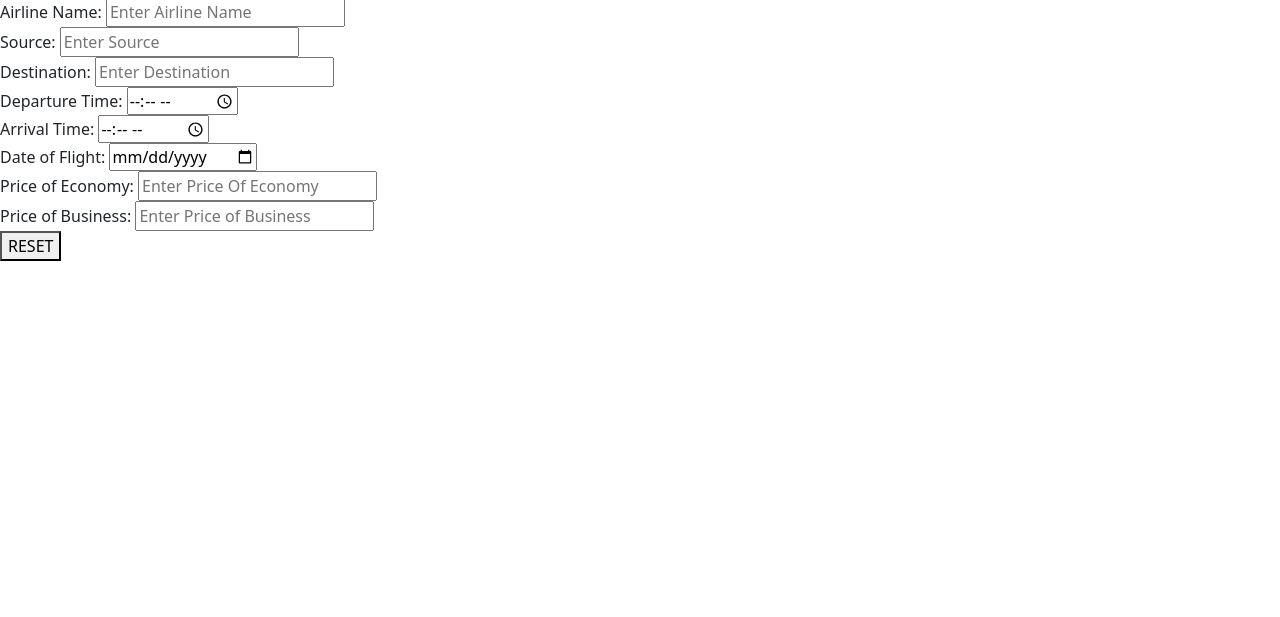
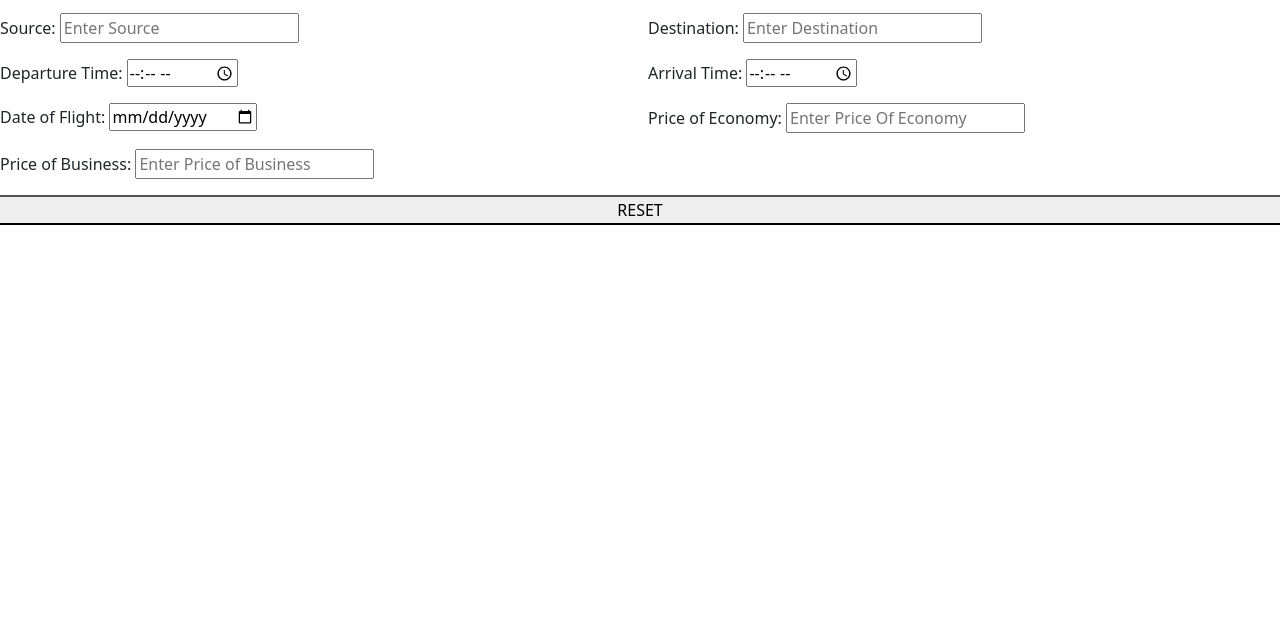
Before and after one commit to Sreya-Ops/c2512, a plain HTML site: page Phase1/HTML/Airlines/Airlines-edit.html in a window 1280 px wide. Shown: the part 183-800 px from the top of the page. Drawn offline with nearby package versions, Linux system fonts and the light colour scheme.

Commit message:
Update Airlines-edit.html

```diff
--- a/Phase1/HTML/Airlines/Airlines-edit.html
+++ b/Phase1/HTML/Airlines/Airlines-edit.html
@@ -25,41 +25,42 @@
     <div class="container my-5"></div>
     <h2>Edit Airlines</h2>
     <form>
-        <div>
+        <div class="row g-3">
+        <div class="col-md-6">
             <label for="Airline_id">Airline ID:</label>
             <input type="text" id="Airline_id" placeholder="Enter Airline ID"/>
         </div>
+        <div class="col-md-6">
             <label for="Airline_name">Airline Name:</label>
             <input type="text" id="Airline_name" placeholder="Enter Airline Name"/>
         </div>
-        <div>
+        <div class="col-md-6">
             <label for="Source">Source:</label>
             <input type="text" id="Source" placeholder="Enter Source"/>
         </div>
-        <div>
+        <div class="col-md-6">
             <label for="Destination">Destination:</label>
             <input type="text" id="Destination" PLACEHOLDER="Enter Destination"/>
         </div>
-        <div>
+        <div class="col-md-6">
             <label for="Departure_Time">Departure Time:</label>
             <input type="time" id="Departure_Time" />
         </div>
-        <div>
+        <div class="col-md-6">
             <label for="Arrival_Time">Arrival Time:</label>
             <input type="time" id="Arrival_Time"/>
         </div>
-        <div>
+        <div class="col-md-6">
             <label for="Date_of_flight">Date of Flight:</label>
             <input type="date" id="Date_of_flight"/>
         </div>
-        <div>
+        <div class="col-md-6">
             <label for="Price_of_economy">Price of Economy:</label>
             <input type="number" id="Price_of_economy" placeholder="Enter Price Of Economy"/>
         </div>
-        <div>
+        <div class="col-md-6">
             <label for="Price_of_business">Price of Business:</label>
             <input type="number" id="Price_of_business" placeholder="Enter Price of Business"/>
-        </div>
         </div>
         <button>RESET</button>
     </form>
```
